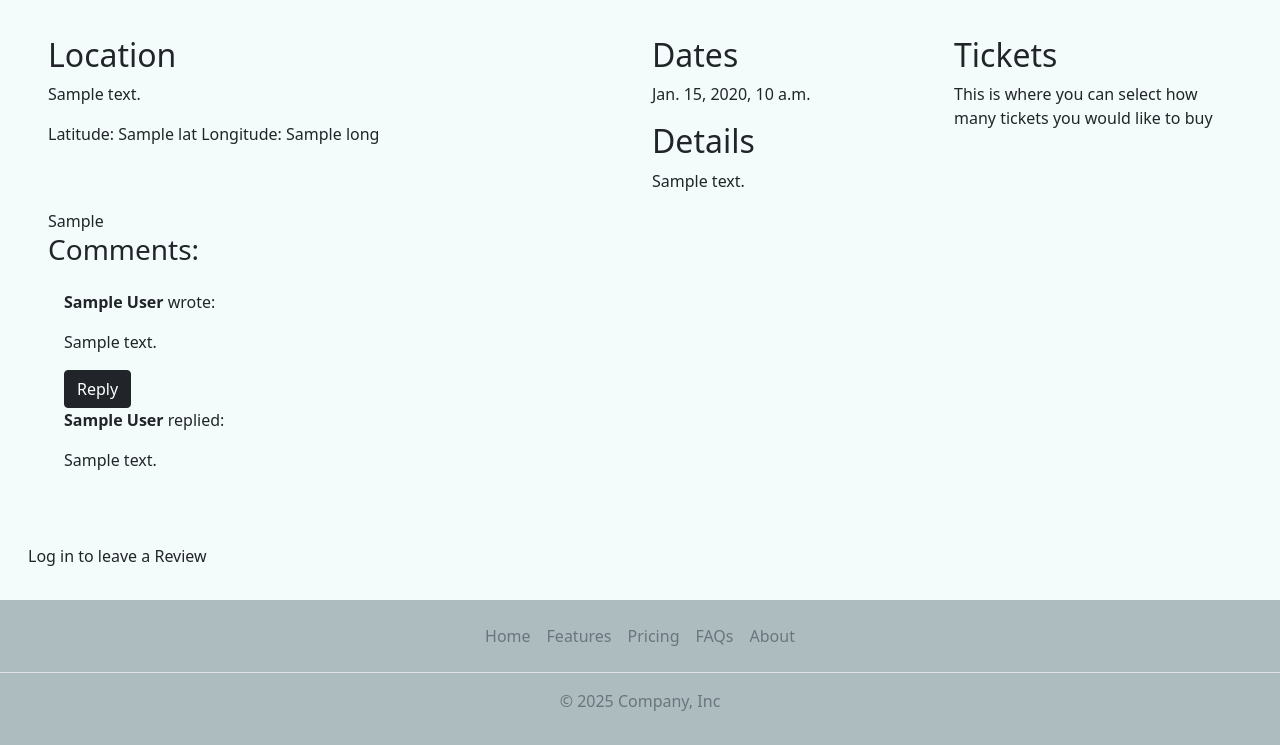
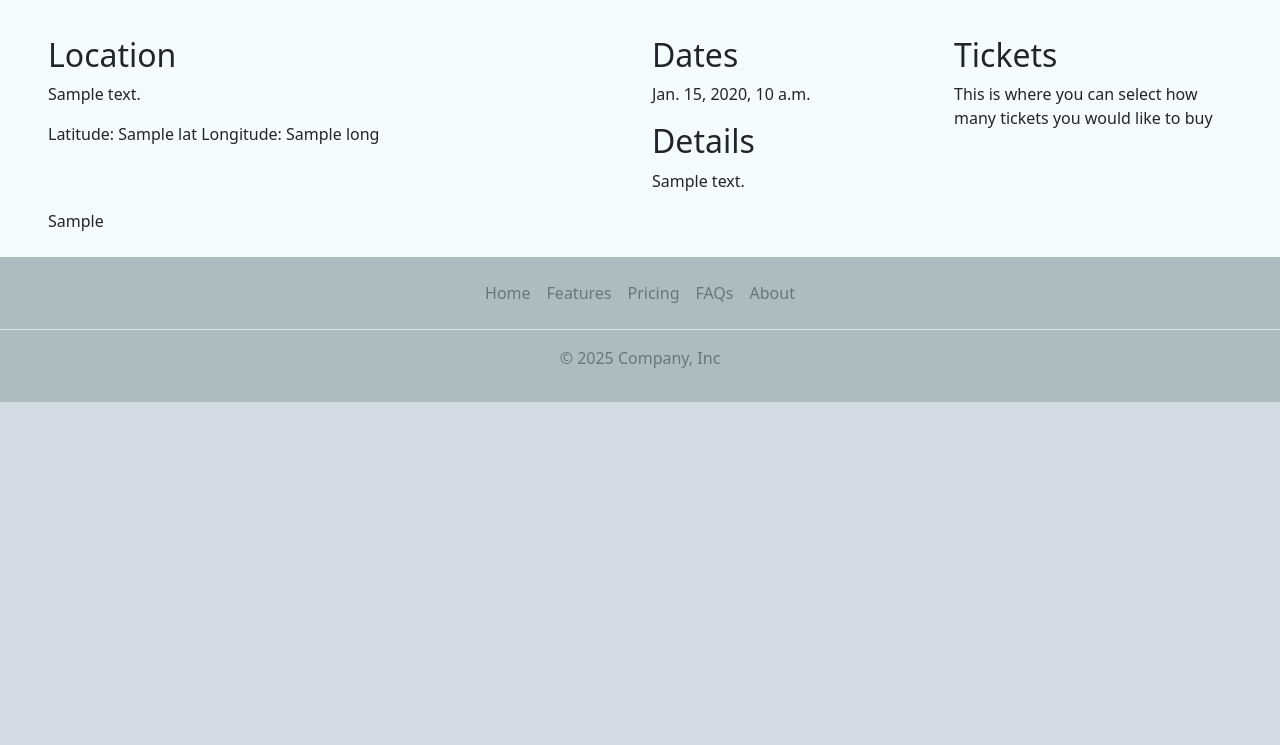
Before and after one commit to Explosion247/milestone-project-4, a Django app: template events/templates/events/event.html in a window 1280 px wide. Shown: the part 856-1601 px from the top of the page. After the commit the page ends 1258 px from the top, so only its background shows below. Run offline with Django 3.2, Linux system fonts and the light colour scheme; the template is opened without the code that fills it: most values are stand-ins (such as "Sample title", 1, 10 or a date in 2020); grey boxes marked "Sample" are stand-in pictures.

Commit message:
- Removed everything related to comments to start from the beginning

```diff
--- a/events/admin.py
+++ b/events/admin.py
@@ -1,5 +1,5 @@
 from django.contrib import admin
-from .models import Event, Comment
+from .models import Event
 
 # Register your models here.
 @admin.register(Event)
@@ -7,6 +7,3 @@ class EventAdmin(admin.ModelAdmin):
     list_display = ('title', 'slug', 'status')
     search_fields = ['title', 'status']
     prepopulated_fields = {'slug': ('title',)}
-
-
-admin.site.register(Comment)
--- a/events/templates/events/event.html
+++ b/events/templates/events/event.html
@@ -34,57 +34,6 @@
       <div class="col-8">
         {{ event.embeded_map | safe}}
       </div>
-      <div id="comments">
-        <h3>Comments:</h3>
-        <div class="card-body">
-        {% for comment in comments %}
-          <div class="comment">
-            <p><strong>{{ comment.author }}</strong> wrote:</p>
-            <p>{{ comment.content }}</p>
-
-            <a class="reply-toggle btn btn-dark"
-                data-target="#reply-{{ comment.id }}"
-                data-reply="{{ comment.id }}">Reply</a>
-
-            <div id="reply-{{ comment.id }}" class="mt-2 d-none reply-form">
-              {% if user.is_authenticated %}
-                <form method="post">
-                  {% csrf_token %}
-                  {{ comment_form.content }}
-                  <input type="hidden" name="reply_to" value="{{ comment.id }}">
-                  <button type="submit">Submit reply</button>
-                </form>
-              {% endif %}
-            </div>
-
-            {% for reply in comment.replies.all %}
-              <div class="ml-4 border-left pl-3">
-                <p><strong>{{ reply.author }}</strong> replied:</p>
-                <p>{{ reply.content }}</p>
-              </div>
-            {% endfor %}
-          </div>
-        {% endfor %}
-
-        </div>
-      </div>
     </div>
-      <div class="col-6 col-sm-12">
-        <div class="card-body">
-          {% if user.is_authenticated %}
-          <h3>Leave a comment:</h3>
-          <p>Posting as {{ user.username }}</p>
-          <form id="commentForm" method="post" style="margin-top: 1.3rem;">
-            {% csrf_token %}
-            {{ comment_form.content }}
-            <input type="hidden" name="reply_to" value="">
-            <button id="submitButton" type="submit" class="btn btn-signup btn-lg">submit</button>
-          </form>
-          {% else %}
-          <p>Log in to leave a Review</p>
-          {% endif %}
-        </div>
-      </div>
-
 </div>
 {% endblock %}
--- a/templates/base.html
+++ b/templates/base.html
@@ -115,24 +115,7 @@
         </script>
         {% block extras %}
         {{ block.super }}
-        <script>
-        document.addEventListener('DOMContentLoaded', () => {
-            const replyForms = document.querySelectorAll('.reply-form');
-            document.querySelectorAll('.reply-toggle').forEach(btn => {
-            btn.addEventListener('click', e => {
-                e.preventDefault();
-                replyForms.forEach(f => f.classList.add('d-none')); // hide others
-                const formWrap = document.querySelector(btn.dataset.target);
-                if (!formWrap) return;
-                formWrap.classList.remove('d-none');
-                const input = formWrap.querySelector('input[name="reply_to"]');
-                if (input) input.value = btn.dataset.reply;
-                const textarea = formWrap.querySelector('textarea');
-                if (textarea) textarea.focus();
-            });
-            });
-        });
-        </script>
+
         {% endblock %}
 </body>
 
```
Also changed, not shown: events/forms.py (deleted, +0 -10 lines), events/views.py (+1 -40 lines), events/urls.py (line endings or trailing spaces).
